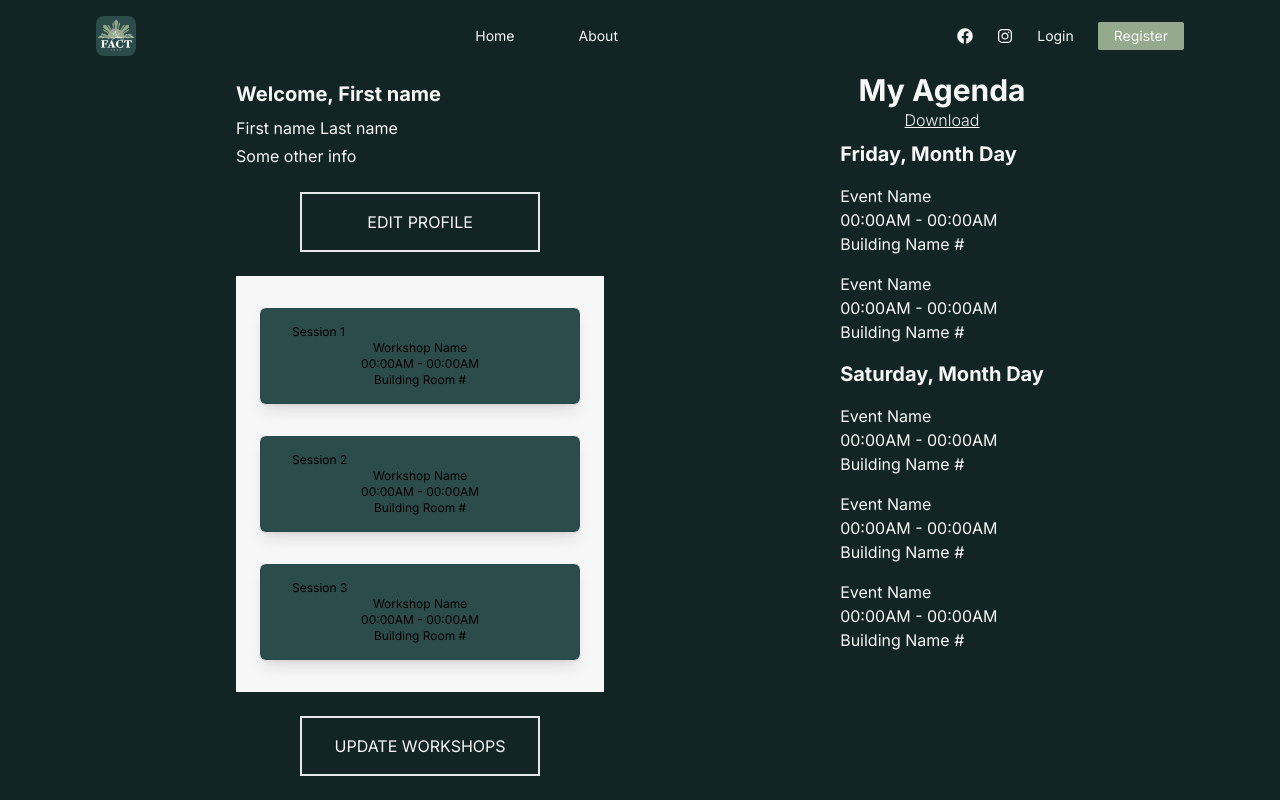
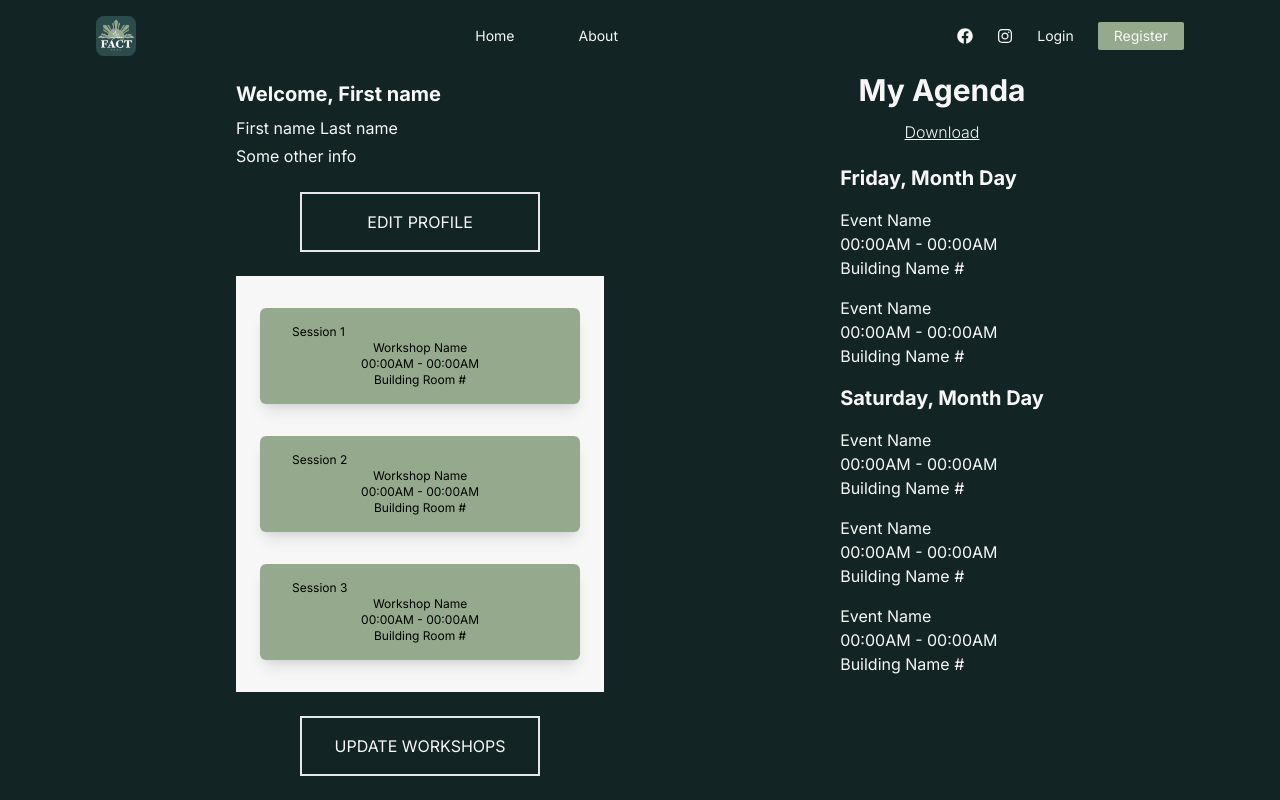
Before and after one commit to filipinx-americans-coming-together/fact-website-frontend, a Next.js app: page /dashboard in a window 1280 px wide. Built offline with nearby package versions, Linux system fonts and the light colour scheme.

Commit message:
updated dashboard styles

```diff
--- a/src/app/dashboard/page.tsx
+++ b/src/app/dashboard/page.tsx
@@ -49,7 +49,7 @@ export default function Dashboard() {
                 <div>
                     <div className="text-center">
                         <div className="text-3xl font-bold">My Agenda</div>
-                        <button className="underline font-light hover:text-highlight-primary">Download</button>
+                        <button className="underline font-light hover:text-highlight-2-primary my-3">Download</button>
                     </div>
                     <div>
                         <div className="font-bold text-xl my-2">Friday, Month Day</div>
--- a/src/components/WorkshopCard.tsx
+++ b/src/components/WorkshopCard.tsx
@@ -14,7 +14,7 @@ export default function WorkshopCard({
     location,
 }: WorkshopProps) {
     return (
-        <div className="bg-highlight-secondary text-black text-xs px-8 py-4 m-4 rounded-md w-80 shadow-lg">
+        <div className="bg-highlight-primary text-black text-xs px-8 py-4 m-4 rounded-md w-80 shadow-lg">
             <div>Session {session}</div>
             <div className="text-center">
                 <div>{title}</div>
```
